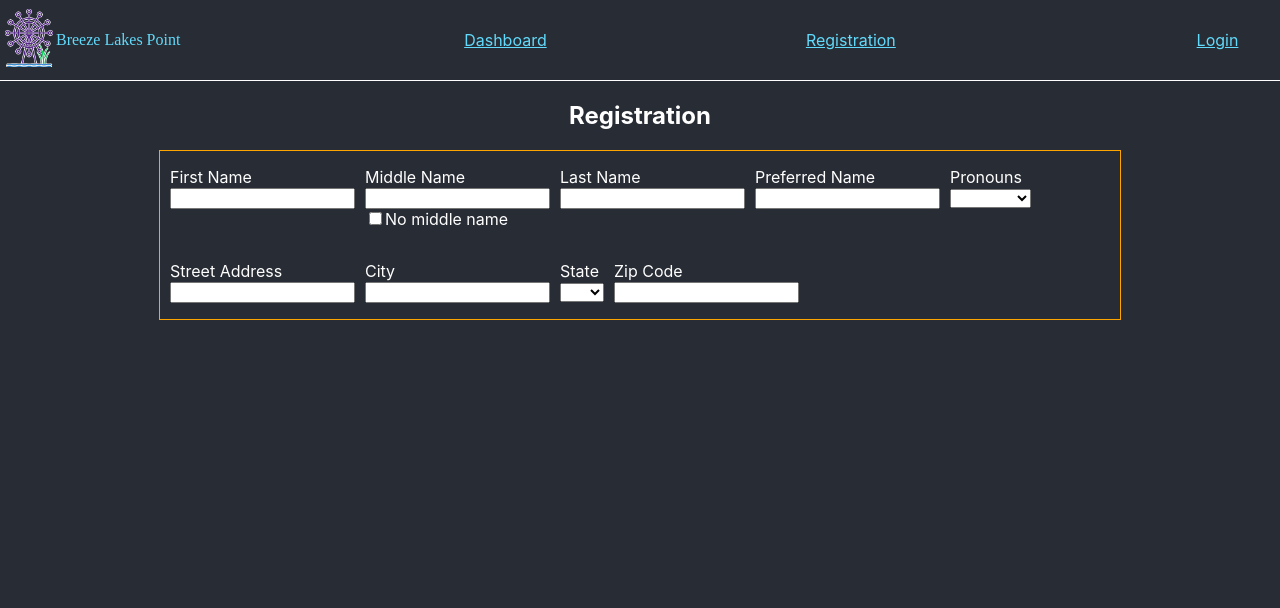
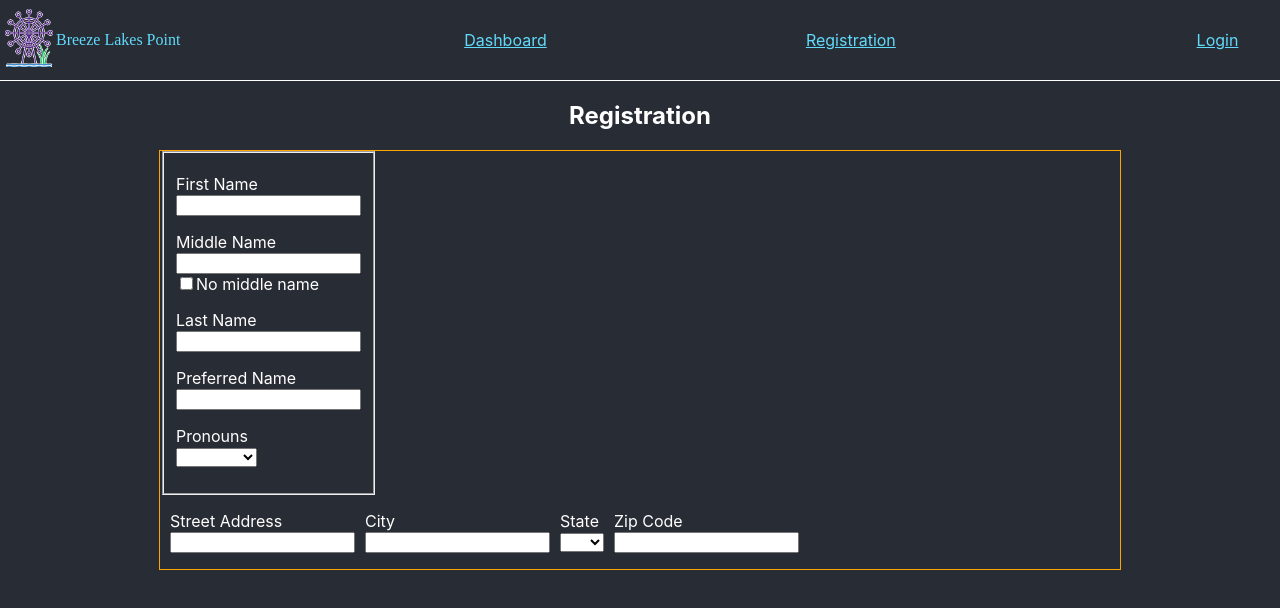
Before and after one commit to kristenkinnearohlmann/breeze-lakes-point-frontend, a React (Create React App) app: page /registration in a window 1280 px wide. Shown: the top 608 px of the page. Built offline with nearby package versions, Linux system fonts and the light colour scheme; a web font is replaced by a local one.

Commit message:
Adding fieldset to group inputs

```diff
--- a/src/components/Registration.js
+++ b/src/components/Registration.js
@@ -40,6 +40,7 @@ class Registration extends Component {
                 <h2>Registration</h2>
                 <form className="form-reg">
                     <div className="input-fields-row">
+                        <fieldset>
                             <p>
                                 <label htmlFor="first_name">First Name</label><br/>
                                 <input type="text" name="first_name" id="first_name" value={this.state.first_name} onChange={this.handleonChange} />
@@ -68,6 +69,7 @@ class Registration extends Component {
                                     <option value="4">other</option>
                                 </select>
                             </p>
+                        </fieldset>
                     </div>
                     <div className="input-fields-row">
                         <p>
```
Lines whose indentation alone changed are shown as unchanged.
